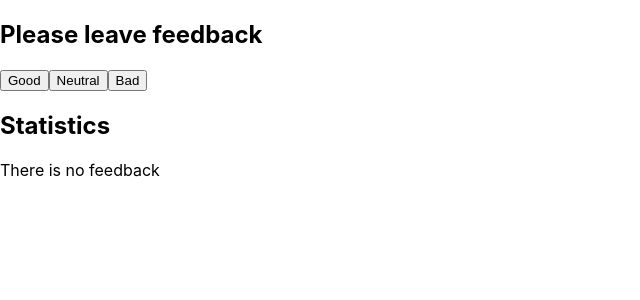
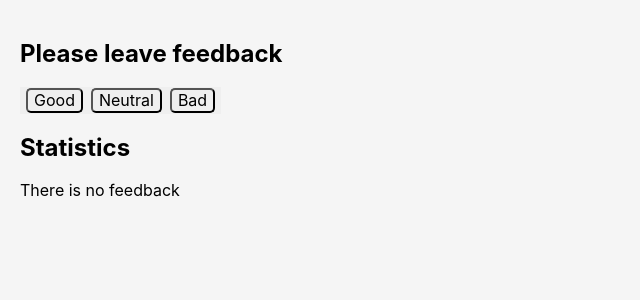
Before and after one commit to VasylRybotytskyi/goit-react-hw-02-feedback, a React (Create React App) app: page / in a window 1280 px wide. Shown: the top 300 px of the page, without its empty margins (0-640 px from the left). Built offline with nearby package versions, Linux system fonts and the light colour scheme.

Commit message:
added styles

```diff
--- a/package.json
+++ b/package.json
@@ -7,9 +7,11 @@
     "@testing-library/jest-dom": "^5.16.3",
     "@testing-library/react": "^12.1.4",
     "@testing-library/user-event": "^13.5.0",
+    "modern-normalize": "^1.1.0",
     "react": "^18.1.0",
     "react-dom": "^18.1.0",
     "react-scripts": "5.0.1",
+    "styled-components": "^5.3.9",
     "web-vitals": "^2.1.3"
   },
   "scripts": {
--- a/src/components/App.jsx
+++ b/src/components/App.jsx
@@ -2,6 +2,7 @@ import React from 'react';
 import { FeedbackOptions } from 'components/FeedbackOptions/FeedbackOptions';
 import { Section } from 'components/Section/Section';
 import { Statistics } from 'components/Statistics/Statistics';
+import { GlobalStyle } from './GlobalStyle';
 
 export class App extends React.Component {
   state = {
@@ -40,6 +41,7 @@ export class App extends React.Component {
 
     return (
       <>
+        <GlobalStyle />
         <Section title="Please leave feedback">
           <FeedbackOptions
             onGoodClick={this.handleGoodClick}
--- a/src/components/FeedbackOptions/FeedbackOptions.jsx
+++ b/src/components/FeedbackOptions/FeedbackOptions.jsx
@@ -1,4 +1,10 @@
 import React from 'react';
+import {
+  ButtonBad,
+  ButtonGood,
+  ButtonNeutral,
+  FeedbackButton,
+} from './FeedbackOptions.styled';
 
 export const FeedbackOptions = ({
   onGoodClick,
@@ -6,16 +12,16 @@ export const FeedbackOptions = ({
   onBadClick,
 }) => {
   return (
-    <>
-      <button type="button" onClick={onGoodClick}>
+    <FeedbackButton>
+      <ButtonGood type="button" onClick={onGoodClick}>
         Good
-      </button>
-      <button type="button" onClick={onNeutralClick}>
+      </ButtonGood>
+      <ButtonNeutral type="button" onClick={onNeutralClick}>
         Neutral
-      </button>
-      <button type="button" onClick={onBadClick}>
+      </ButtonNeutral>
+      <ButtonBad type="button" onClick={onBadClick}>
         Bad
-      </button>
-    </>
+      </ButtonBad>
+    </FeedbackButton>
   );
 };
--- /dev/null
+++ b/src/components/FeedbackOptions/FeedbackOptions.styled.jsx
@@ -0,0 +1,31 @@
+import styled from 'styled-components';
+
+export const FeedbackButton = styled.button`
+  display: flex;
+  gap: 8px;
+  border: none;
+`;
+
+export const ButtonGood = styled.button`
+  cursor: pointer;
+
+  border-radius: 5px;
+  &:hover {
+    border-color: rgb(0, 255, 0);
+  }
+`;
+export const ButtonNeutral = styled.button`
+  cursor: pointer;
+  border-radius: 5px;
+  &:hover {
+    border-color: rgb(255, 255, 102);
+  }
+`;
+export const ButtonBad = styled.button`
+  cursor: pointer;
+
+  border-radius: 5px;
+  &:hover {
+    border-color: rgb(255, 0, 0);
+  }
+`;
--- /dev/null
+++ b/src/components/GlobalStyle.jsx
@@ -0,0 +1,36 @@
+import { createGlobalStyle } from 'styled-components';
+import 'modern-normalize';
+
+export const GlobalStyle = createGlobalStyle`
+body {
+  margin: 0;
+  font-family: -apple-system, BlinkMacSystemFont, 'Segoe UI', 'Roboto', 'Oxygen',
+    'Ubuntu', 'Cantarell', 'Fira Sans', 'Droid Sans', 'Helvetica Neue',
+    sans-serif;
+  -webkit-font-smoothing: antialiased;
+  -moz-osx-font-smoothing: grayscale;
+  background-color: #f5f5f5;
+}
+
+code {
+  font-family: source-code-pro, Menlo, Monaco, Consolas, 'Courier New',
+    monospace;
+}
+p {
+    margin: 0;
+}
+ul, ol, {
+    margin: 0;
+    padding: 0;
+
+}
+li {
+    margin: 0;
+    padding: 0;
+    list-style: none;
+}
+
+#root {
+  padding: 20px;
+}
+`;
--- a/src/components/Statistics/Statistics.jsx
+++ b/src/components/Statistics/Statistics.jsx
@@ -1,6 +1,7 @@
 import React from 'react';
 import PropTypes from 'prop-types';
 import { Notification } from 'components/Notification/Notification';
+import { Feedback } from './Statistics.styled';
 
 export class Statistics extends React.Component {
   static propTypes = {
@@ -18,13 +19,13 @@ export class Statistics extends React.Component {
       <>
         <h2>Statistics</h2>
         {feedbackGiven ? (
-          <div>
+          <Feedback>
             <span>Good: {good}</span>
             <span>Neutral: {neutral}</span>
             <span>Bad: {bad}</span>
             <span>Total: {total}</span>
             <span>Positive feedback: {positivePercentage}%</span>
-          </div>
+          </Feedback>
         ) : (
           <Notification message="There is no feedback" />
         )}
--- /dev/null
+++ b/src/components/Statistics/Statistics.styled.jsx
@@ -0,0 +1,6 @@
+import styled from 'styled-components';
+
+export const Feedback = styled.div`
+  display: flex;
+  flex-direction: column;
+`;
```
Also changed, not shown: 1 other file (tests, documents, lock files or other folders).
